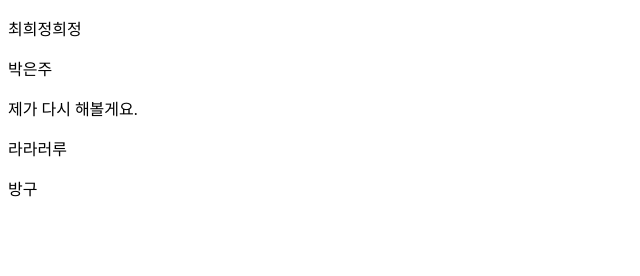
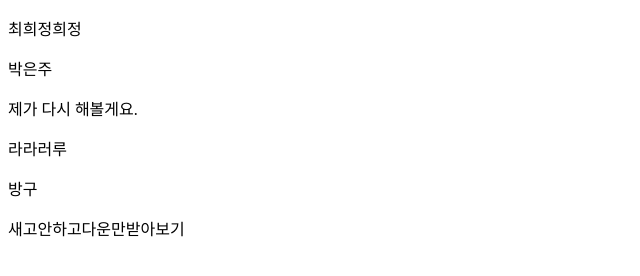
Before and after one commit to choiheejeong/project_1, a plain HTML site: page index.html in a window 1280 px wide. Shown: the whole page, without its empty margins (0-640 px from the left). Drawn offline with Linux system fonts and the light colour scheme.

Commit message:
Update index.html

```diff
--- a/index.html
+++ b/index.html
@@ -11,5 +11,6 @@
     <p>제가 다시 해볼게요.</p>
     <p>라라러루</p>
     <p>방구</p>
+    <p>새고안하고다운만받아보기</p>
 </body>
 </html>
```
